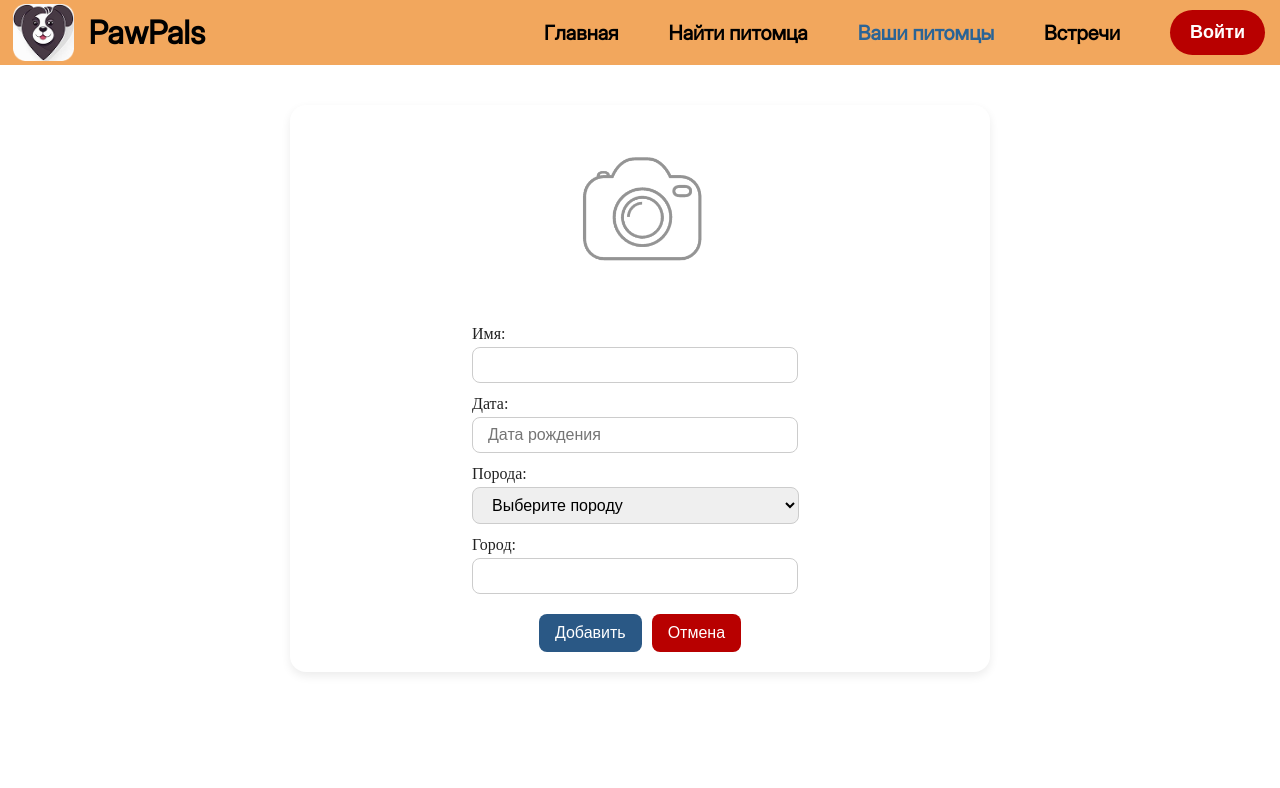
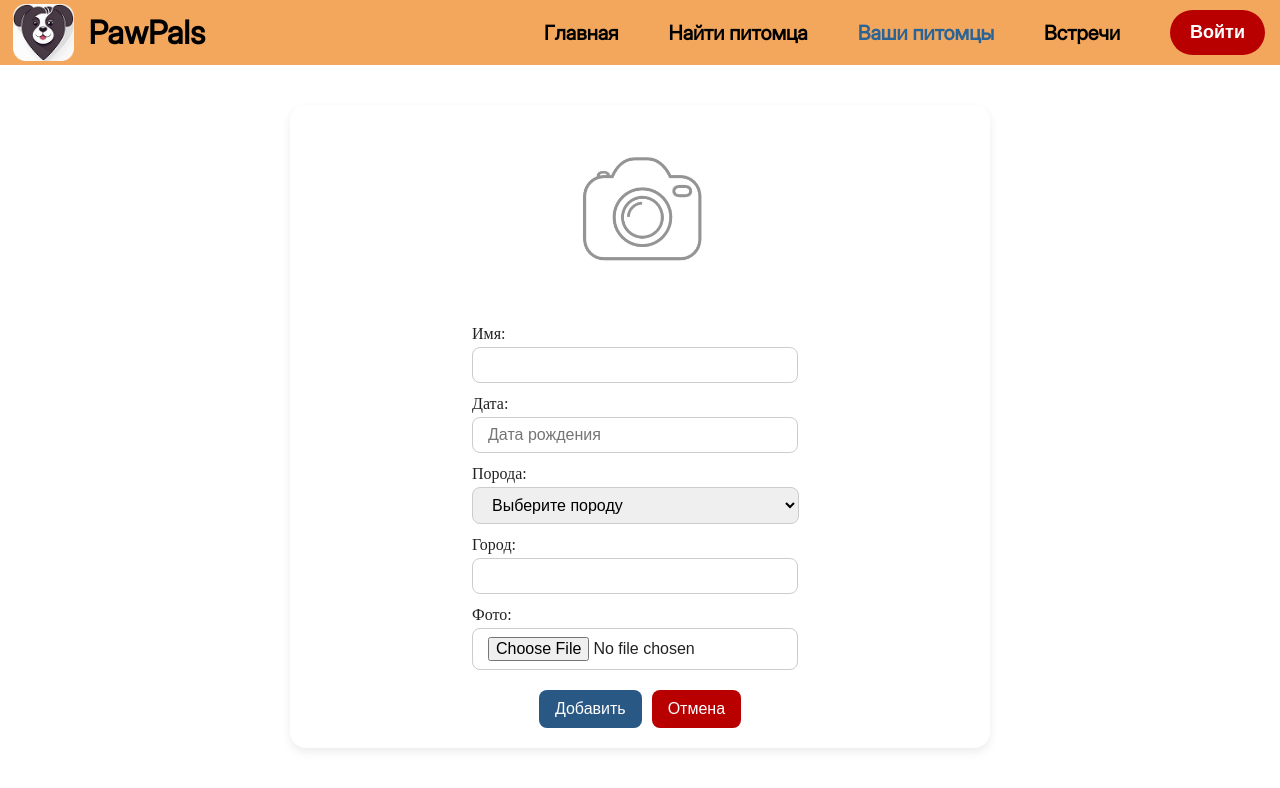
Before and after one commit to dizzy-166/PawPals, a React (Create React App) app in the folder Development/pawpal/: page /your-pets in a window 1280 px wide. Both pictures are taken after a click on the button "+ Добавить питомца". Shown: the top 788 px of the page. Built offline with nearby package versions, Linux system fonts and the light colour scheme.

Commit message:
add item

```diff
--- a/Development/pawpal/package.json
+++ b/Development/pawpal/package.json
@@ -16,6 +16,7 @@
     "react-router": "^7.6.0",
     "react-router-dom": "^7.6.1",
     "react-scripts": "5.0.1",
+    "uuid": "^11.1.0",
     "web-vitals": "^2.1.4"
   },
   "scripts": {
--- a/Development/pawpal/src/components/CRUDPets.jsx
+++ b/Development/pawpal/src/components/CRUDPets.jsx
@@ -32,13 +32,15 @@ export const CRUDPets = ({ pets, onDelete, onUpdate, onAdd, addState, messegeErr
     console.log('Питомцы с возрастом:', newPet);
   };
 
-  const handleAddPet = () => {
+  const handleAddPet = async () => {
     if (!newPet.name || !newPet.date_birth || !newPet.breedName || !newPet.city) {
       alert('Пожалуйста, заполните все поля');
       return;
     }
 
-    onAdd(newPet);
+    await onAdd(newPet);
+    setShowAddForm(false);
+    setNewPet({ name: '', date_birth: '', breedName: 1, city: '' });
   };
 
   return (
@@ -58,29 +60,42 @@ export const CRUDPets = ({ pets, onDelete, onUpdate, onAdd, addState, messegeErr
 
         {showAddForm && (
           <div className="userpets-card userpets-card--new">
+            {/* Отображение выбранного изображения */}
+            {newPet.imageFile ? (
+              <img
+                src={URL.createObjectURL(newPet.imageFile)}
+                alt="новый питомец"
+                className="userpets-photo"
+              />
+            ) : (
               <img src={image} alt="новый питомец" className="userpets-photo" />
+            )}
+
             <form className="userpets-form" onSubmit={e => e.preventDefault()}>
               {['name', 'date_birth', 'breedName', 'city'].map((field) => (
                 <label key={field}>
                   {field === 'name' ? 'Имя:' :
                     field === 'date_birth' ? 'Дата:' :
                       field === 'breedName' ? 'Порода:' : 'Город:'}
-                  {field !==  'breedName' && field !==  'date_birth' && <input
+
+                  {field !== 'breedName' && field !== 'date_birth' && (
+                    <input
                       type="text"
                       value={newPet[field]}
                       onChange={(e) => handleNewPetChange(field, e.target.value)}
-                  />}
-                  {field === 'date_birth' && <>
+                    />
+                  )}
+
+                  {field === 'date_birth' && (
                     <DatePicker
                       selected={newPet[field]}
-                  onChange={(date) => {
-                    handleNewPetChange(field, date)
-                  }}
+                      onChange={(date) => handleNewPetChange(field, date)}
                       dateFormat="dd.MM.yyyy"
                       placeholderText="Дата рождения"
                       className="userpets-form input"
                     />
-                   </>}
+                  )}
+
                   {field === 'breedName' && (
                     <div className="select-wrapper">
                       <select
@@ -90,23 +105,48 @@ export const CRUDPets = ({ pets, onDelete, onUpdate, onAdd, addState, messegeErr
                       >
                         <option value="">Выберите породу</option>
                         {b.map(x => (
-                        <option key={x.name} value={x.id}>
-                          {x.name}
-                          </option>
+                          <option key={x.name} value={x.id}>{x.name}</option>
                         ))}
                       </select>
                     </div>
                   )}
                 </label>
               ))}
+
+              {/* Input для выбора изображения */}
+              <label>
+                Фото:
+                <input
+                  type="file"
+                  accept="image/*"
+                  onChange={(e) => {
+                    const file = e.target.files[0];
+                    if (file) {
+                      handleNewPetChange('imageFile', file);
+                    }
+                  }}
+                />
+              </label>
             </form>
 
-              {addState == ActualState.Init && <><div className="userpets-actions"><button className="userpets-btn userpets-btn--edit" onClick={handleAddPet}>Добавить</button>
-              <button className="userpets-btn userpets-btn--delete" onClick={() => setShowAddForm(false)}>Отмена</button></div></>}
-              {addState == ActualState.Error && <><div className="userpets-actions"><button className="userpets-btn userpets-btn--edit" onClick={handleAddPet}>Добавить</button>
-              <button className="userpets-btn userpets-btn--delete" onClick={() => setShowAddForm(false)}>Отмена</button> </div> <p>{messegeError}</p> </>}
+            {/* Кнопки и состояния */}
+            {addState === ActualState.Init && (
+              <div className="userpets-actions">
+                <button className="userpets-btn userpets-btn--edit" onClick={handleAddPet}>Добавить</button>
+                <button className="userpets-btn userpets-btn--delete" onClick={() => setShowAddForm(false)}>Отмена</button>
               </div>
+            )}
 
+            {addState === ActualState.Error && (
+              <>
+                <div className="userpets-actions">
+                  <button className="userpets-btn userpets-btn--edit" onClick={handleAddPet}>Добавить</button>
+                  <button className="userpets-btn userpets-btn--delete" onClick={() => setShowAddForm(false)}>Отмена</button>
+                </div>
+                <p>{messegeError}</p>
+              </>
+            )}
+          </div>
         )}
 
         {pets.map(pet => {
@@ -114,20 +154,67 @@ export const CRUDPets = ({ pets, onDelete, onUpdate, onAdd, addState, messegeErr
 
           return (
             <div className="userpets-card" key={pet.id}>
-              <img src={pet.image || image} alt={pet.name} className="userpets-photo" />
+              <img src={editable.image || image} alt={editable.name} className="userpets-photo" />
               <form className="userpets-form" onSubmit={e => e.preventDefault()}>
                 {['name', 'date_birth', 'breedName', 'city'].map((field) => (
                   <label key={field}>
                     {field === 'name' ? 'Имя:' :
                       field === 'date_birth' ? 'Дата:' :
                         field === 'breedName' ? 'Порода:' : 'Город:'}
+
+                    {/* Поля: name и city */}
+                    {(field !== 'breedName' && field !== 'date_birth') && (
                       <input
                         type="text"
                         value={editable[field]}
                         onChange={(e) => handleFieldChange(pet.id, field, e.target.value)}
                       />
+                    )}
+
+                    {/* Поле: date_birth */}
+                    {field === 'date_birth' && (
+                      <DatePicker
+                        selected={new Date(editable[field])}
+                        onChange={(date) => handleFieldChange(pet.id, field, date)}
+                        dateFormat="dd.MM.yyyy"
+                        placeholderText="Дата рождения"
+                        className="userpets-form input"
+                      />
+                    )}
+
+                    {/* Поле: breedName */}
+                    {field === 'breedName' && (
+                      <div className="select-wrapper">
+                        <select
+                          required
+                          value={editable[field]}
+                          onChange={(e) => handleFieldChange(pet.id, field, e.target.value)}
+                          className="userpets-form-input"
+                        >
+                          <option value="">{editable[field]}</option>
+                          {b.map(x => (
+                            <option key={x.id} value={x.id}>{x.name}</option>
+                          ))}
+                        </select>
+                      </div>
+                    )}
                   </label>
                 ))}
+
+                {/* Фото-поле, если хочешь разрешить редактировать фото */}
+                <label>
+                  Фото:
+                  <input
+                    type="file"
+                    accept="image/*"
+                    onChange={(e) => {
+                      const file = e.target.files[0];
+                      if (file) {
+                        handleFieldChange(pet.id, 'imageFile', file);
+                      }
+                    }}
+                  />
+                </label>
               </form>
               <div className="userpets-actions">
                 <button className="userpets-btn userpets-btn--edit" onClick={() => handleSave(pet.id)}>Сохранить</button>
--- a/Development/pawpal/src/pages/YourPets/YourPetsVM.js
+++ b/Development/pawpal/src/pages/YourPets/YourPetsVM.js
@@ -1,9 +1,9 @@
 import { ActualState } from "../../Domain/States/ActualState";
 import supabase from '../../Domain/Utils/Constant'
 import { makeObservable, observable, action, computed } from "mobx";
+import { v4 as uuidv4 } from 'uuid';
 
-
-class YourPetsVM{
+class YourPetsVM {
     actualState = ActualState.Loading
     pets = []
     beerds = []
@@ -74,55 +74,88 @@ class YourPetsVM{
 
     addPet = async (newPet) => {
         try {
+            // Получаем пользователя
             const { data: userData, error: userError } = await supabase.auth.getUser();
 
             if (userError || !userData?.user?.id) {
                 console.error('Ошибка получения пользователя:', userError?.message);
                 this.addState = ActualState.Error;
-            this.messegeError = userError?.message
+                this.messegeError = userError?.message;
                 return;
             }
 
+            // Форматируем дату рождения
             const date = newPet.date_birth;
             const birthDate = `${date.getFullYear()}-${String(date.getMonth() + 1).padStart(2, '0')}-${String(date.getDate()).padStart(2, '0')}`;
 
+            // Инициализируем URL фото
+            let imageUrl = '';
+
+            // Загружаем фото, если оно есть (тип Blob или File)
+            if (newPet.imageFile instanceof File) {
+                const fileExt = newPet.imageFile.name.split('.').pop(); // например: "jpg", "png"
+                const fileName = `${uuidv4()}.${fileExt}`;
+                const { data: storageData, error: uploadError } = await supabase
+                    .storage
+                    .from('resorse')
+                    .upload(fileName, newPet.imageFile);
+
+                if (uploadError) {
+                    console.error('Ошибка загрузки изображения:', uploadError.message);
+                    this.addState = ActualState.Error;
+                    this.messegeError = uploadError.message;
+                    return;
+                }
+
+                // Получаем публичный URL изображения
+                const { data: publicUrlData } = supabase
+                    .storage
+                    .from('resorse')
+                    .getPublicUrl(fileName);
+
+                imageUrl = publicUrlData.publicUrl;
+            }
+
+            // Собираем данные питомца
             const petToInsert = {
                 name: newPet.name,
                 date_birth: birthDate,
-            breed_id: newPet.breedName, // breed_id должен быть числом
+                breed_id: newPet.breedName,
                 city: newPet.city,
-            image: newPet.image || '', // можно оставить пустым
+                image: imageUrl,
                 owner: userData.user.id
             };
 
+            // Вставляем в БД
             const { data, error } = await supabase
                 .from('Pets')
                 .insert([petToInsert])
-            .select(); // получим вставленную строку обратно
+                .select();
 
             if (error) {
                 console.error('Ошибка добавления питомца:', error.message);
-            this.addState = 'Error';
-            this.messegeError = error.message
+                this.addState = ActualState.Error;
+                this.messegeError = error.message;
                 return;
             }
 
-        // Получаем название породы по breed_id
+            // Получаем имя породы
             const breedName = (await supabase
                 .from('Breeds')
                 .select('name')
                 .eq('id', petToInsert.breed_id)
                 .single()).data?.name || 'Unknown';
 
-        // Добавляем в локальный список
+            // Обновляем список
             this.pets.push({ ...data[0], breedName });
-        this.addState = ActualState.Success;
+            this.addState = ActualState.Init;
+
         } catch (e) {
             console.error('Ошибка при добавлении:', e);
             this.addState = ActualState.Error;
-        this.messegeError = e
+            this.messegeError = e.message || 'Неизвестная ошибка';
         }
-}
+    };
 }
 
 export default new YourPetsVM()
```
Also changed, not shown: 1 other file (tests, documents, lock files or other folders). Lines whose indentation alone changed are shown as unchanged.
